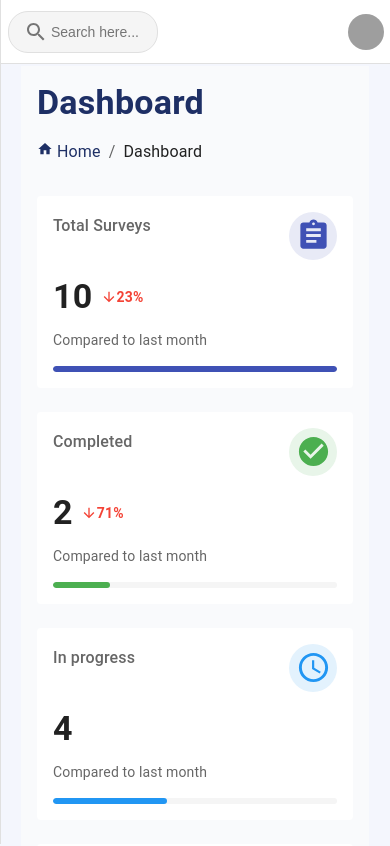
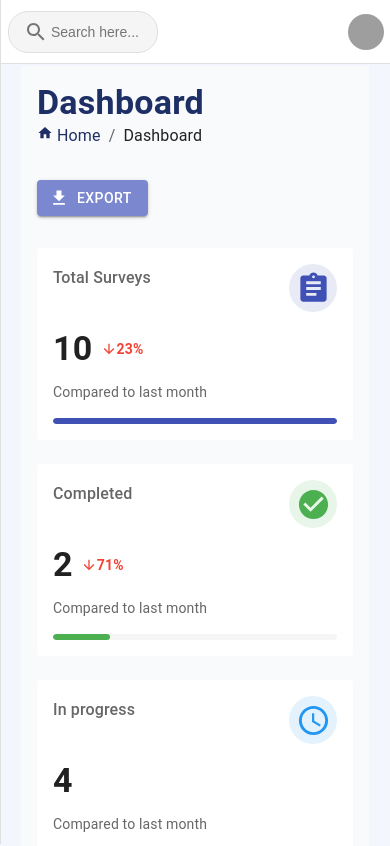
Before and after one commit to ChristianEmmMV/APIBI-Frond-end, a React (Vite) app: page /dashboard in a window 390 px wide. Shown: the top 846 px of the page. Built offline with nearby package versions, Linux system fonts and the light colour scheme; grey boxes are pictures that could not be loaded.

Commit message:
[UPDATE] "Export Button"

```diff
--- a/src/pages/Dashboard/Dashboard.jsx
+++ b/src/pages/Dashboard/Dashboard.jsx
@@ -44,6 +44,8 @@ import styles from "./dashboard.module.css"
 import SummaryCharts from "../../components/GlobalPerformance/SummaryCharts"
 import Graphics from "../../components/ResponseTime/Graphics"
 import PipeLine from "../../components/PipiLine/PipLine"
+import { FileDownload, PictureAsPdf, TableChart } from "@mui/icons-material"
+import { Menu, MenuItem, ListItemIcon, ListItemText } from "@mui/material"
 
 const Dashboard = () => {
   const statsCards = [
@@ -342,6 +344,8 @@ const Dashboard = () => {
   const [timelineLoadingText, setTimelineLoadingText] = React.useState("Loading activity...")
   const [orderBy, setOrderBy] = React.useState("name")
   const [orderDirection, setOrderDirection] = React.useState("asc")
+  const [exportAnchorEl, setExportAnchorEl] = React.useState(null)
+  const openExportMenu = Boolean(exportAnchorEl)
 
   const [currentPage, setCurrentPage] = React.useState(1)
   const itemsPerPage = 7
@@ -505,6 +509,35 @@ const Dashboard = () => {
     simulateTableLoading()
   }
 
+  const handleExportClick = (event) => {
+    setExportAnchorEl(event.currentTarget)
+  }
+
+  const handleExportClose = () => {
+    setExportAnchorEl(null)
+  }
+
+  const exportToPDF = () => {
+    setExportAnchorEl(null)
+    // Show loading notification
+    alert("Exporting dashboard to PDF...")
+    // In a real implementation, you would use a library like jsPDF or html2pdf
+    // to generate a PDF from the dashboard content
+    setTimeout(() => {
+      alert("Dashboard exported to PDF successfully!")
+    }, 1500)
+  }
+
+  const exportToExcel = () => {
+    setExportAnchorEl(null)
+    // Show loading notification
+    alert("Exporting dashboard data to Excel...")
+    // In a real implementation, you would use a library like xlsx
+    // to generate an Excel file from the dashboard data
+    setTimeout(() => {
+      alert("Dashboard data exported to Excel successfully!")
+    }, 1500)
+  }
 
   React.useEffect(() => {
     simulateTableLoading()
@@ -581,6 +614,7 @@ const Dashboard = () => {
   return (
     <Container maxWidth="xl" className={styles.container}>
       <Box className={styles.header}>
+        <div className={styles.headerLeft}>
           <Typography variant="h4" component="h1" fontWeight="bold">
             Dashboard
           </Typography>
@@ -591,6 +625,42 @@ const Dashboard = () => {
             </Link>
             <Typography color="text.primary">Dashboard</Typography>
           </Breadcrumbs>
+        </div>
+        <Button
+          variant="contained"
+          color="primary"
+          startIcon={<FileDownload />}
+          onClick={handleExportClick}
+          className={styles.exportButton}
+        >
+          Export
+        </Button>
+        <Menu
+          anchorEl={exportAnchorEl}
+          open={openExportMenu}
+          onClose={handleExportClose}
+          anchorOrigin={{
+            vertical: "bottom",
+            horizontal: "right",
+          }}
+          transformOrigin={{
+            vertical: "top",
+            horizontal: "right",
+          }}
+        >
+          <MenuItem onClick={exportToPDF}>
+            <ListItemIcon>
+              <PictureAsPdf fontSize="small" />
+            </ListItemIcon>
+            <ListItemText>Export as PDF</ListItemText>
+          </MenuItem>
+          <MenuItem onClick={exportToExcel}>
+            <ListItemIcon>
+              <TableChart fontSize="small" />
+            </ListItemIcon>
+            <ListItemText>Export as Excel</ListItemText>
+          </MenuItem>
+        </Menu>
       </Box>
 
       <Grid container spacing={3} mb={4}>
@@ -1009,8 +1079,8 @@ const Dashboard = () => {
       </Grid>
 
       <SummaryCharts />
-    <Graphics/>
-    <PipeLine/>
+      <Graphics />
+      <PipeLine />
     </Container>
   )
 }
--- a/src/pages/Dashboard/dashboard.module.css
+++ b/src/pages/Dashboard/dashboard.module.css
@@ -15,6 +15,28 @@
   color: #1e2f65;
   align-items: center;
   margin-bottom: 2rem;
+}
+
+.headerLeft {
+  display: flex;
+  flex-direction: column;
+}
+
+.exportButton {
+  background-color: #7b88cf !important;
+  color: white;
+  border-radius: 8px;
+  text-transform: none;
+  padding: 8px 16px;
+  font-weight: 500;
+  box-shadow: 0 2px 8px rgba(63, 81, 181, 0.25);
+  transition: all 0.2s ease;
+}
+
+.exportButton:hover {
+  background-color: #202f8d !important;
+  box-shadow: 0 4px 12px rgba(63, 81, 181, 0.35);
+  transform: translateY(-2px);
 }
 
 .breadcrumb {
@@ -665,6 +687,15 @@
     align-items: flex-start;
     gap: 1rem;
   }
+
+  .headerLeft {
+    width: 100%;
+    margin-bottom: 1rem;
+  }
+
+  .exportButton {
+    align-self: flex-start;
+  }
 }
 
 @media (max-width: 600px) {
```
Lines whose indentation alone changed are shown as unchanged.
